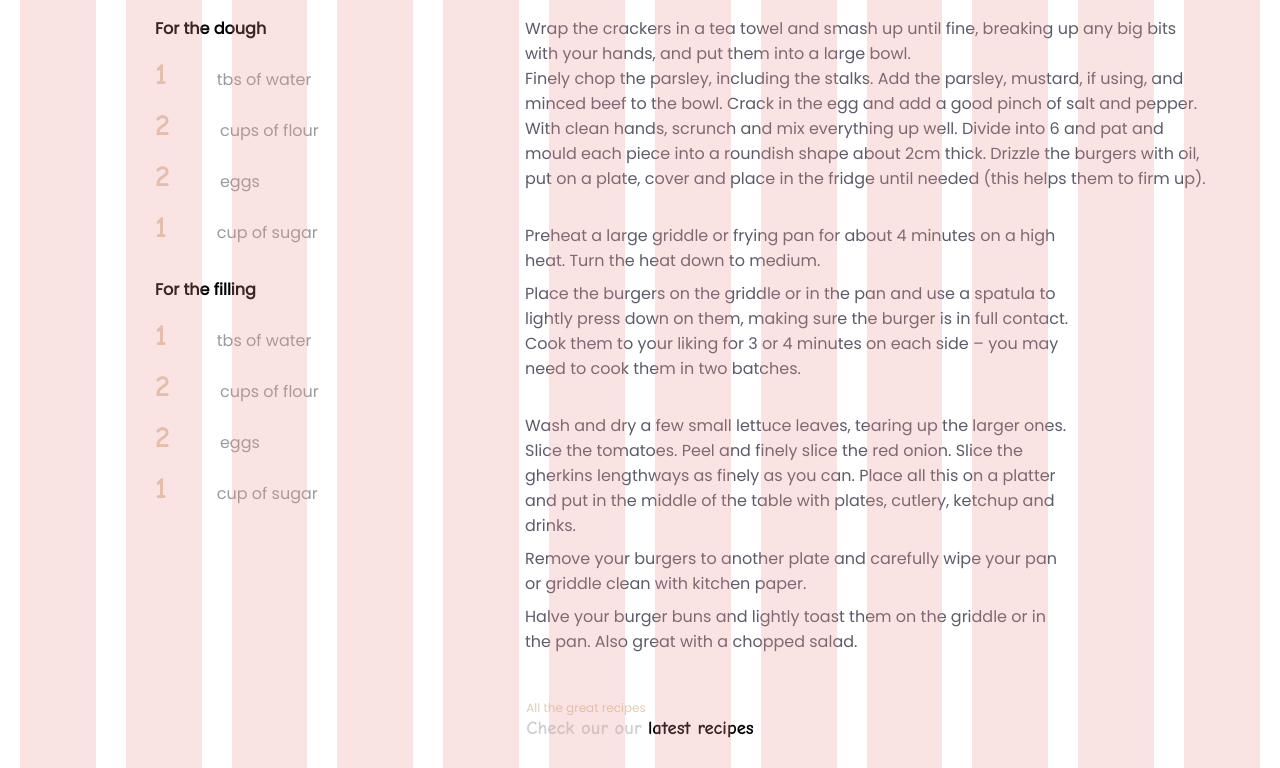
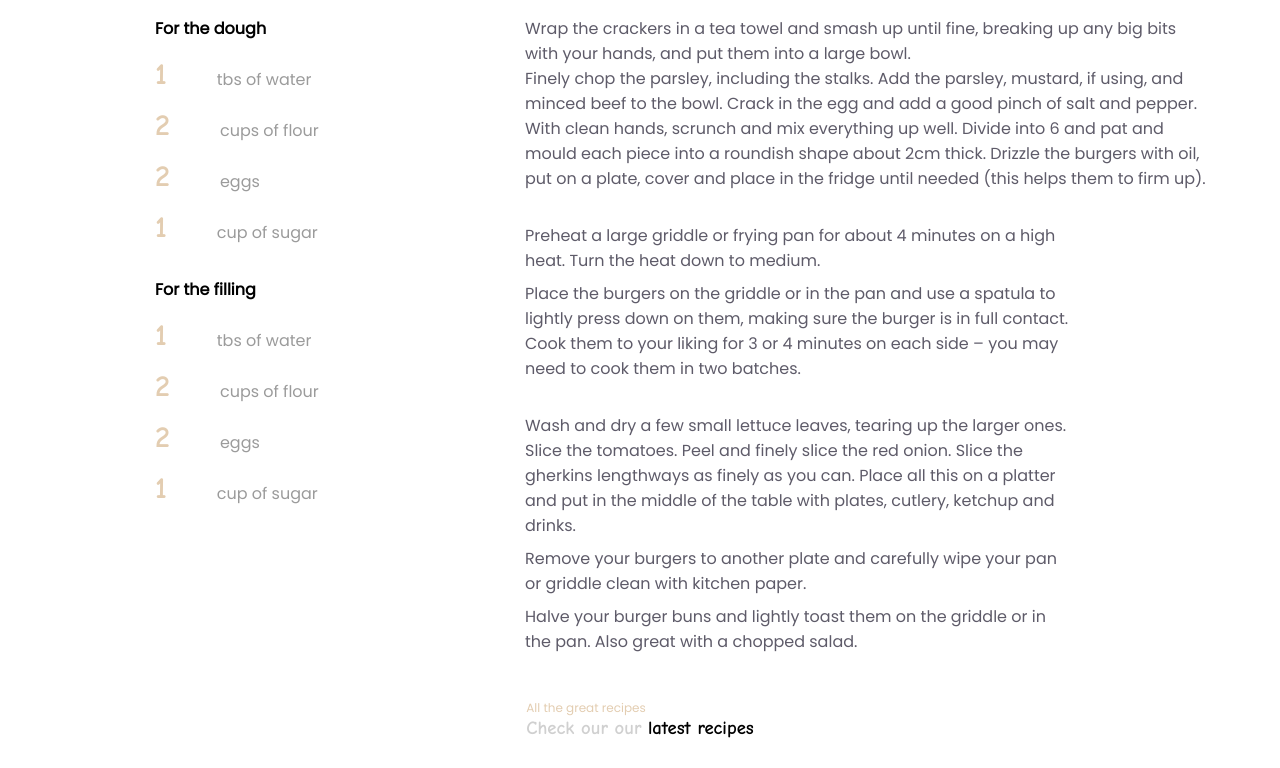
Before and after one commit to Douchebag/vef1-h1, a website: page sidur/video.html in a window 1280 px wide. Shown: the part 608-1376 px from the top of the page. Drawn offline with Linux system fonts and the light colour scheme; a web font is replaced by a local one.

Commit message:
comment out grid

```diff
--- a/sidur/video.html
+++ b/sidur/video.html
@@ -5,7 +5,7 @@
     <title>yum&yum</title>
     <meta name="viewport" content="width=device-width, initial-scale=1" />
     <link rel="stylesheet" href="../styles.css" />
-    <link rel="stylesheet" href="../grid.css" />
+    <!--link rel="stylesheet" href="../grid.css" /-->
     <meta
       name="description"
       content="yum&yum where you can find the best recipes."
```
